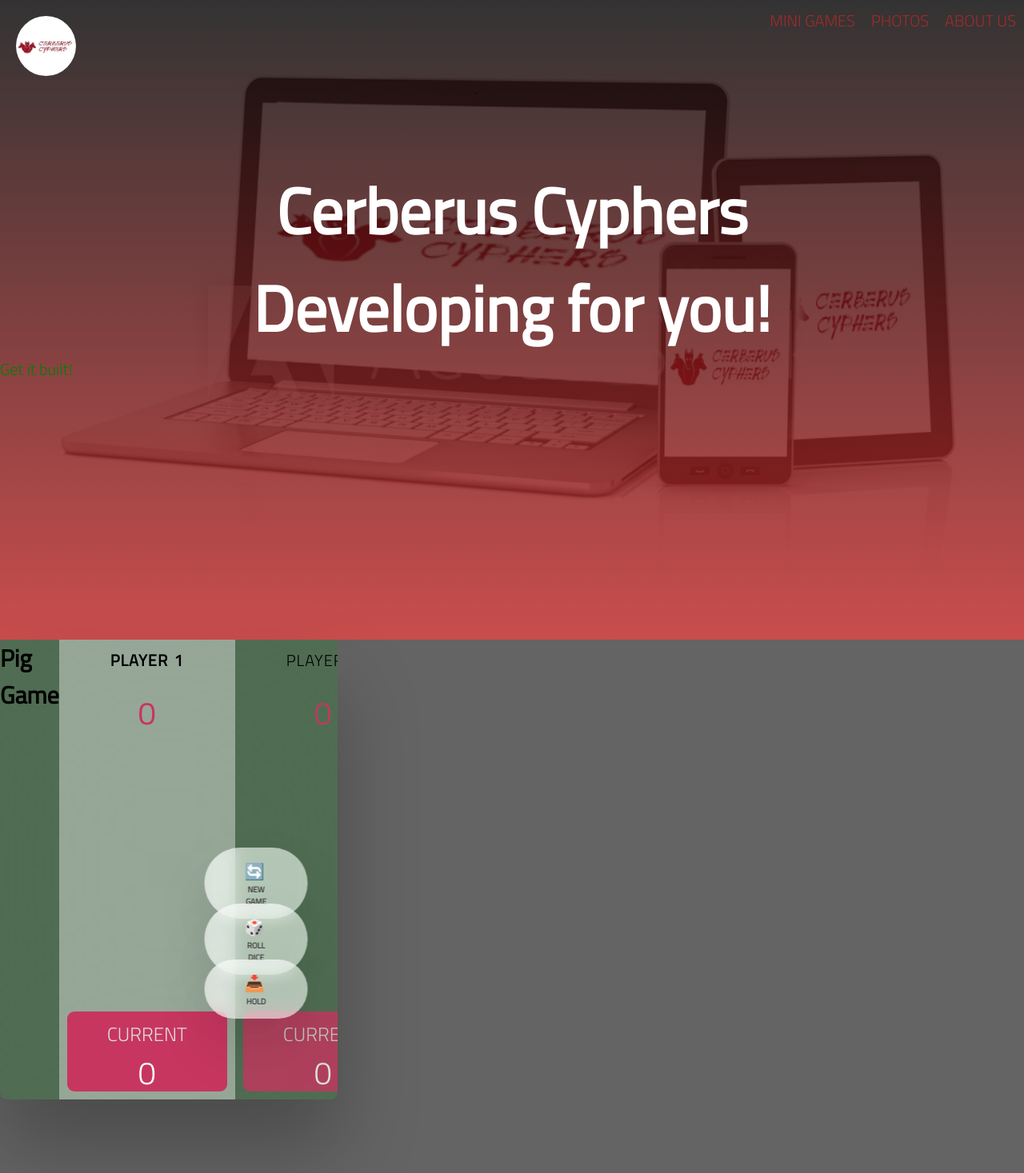
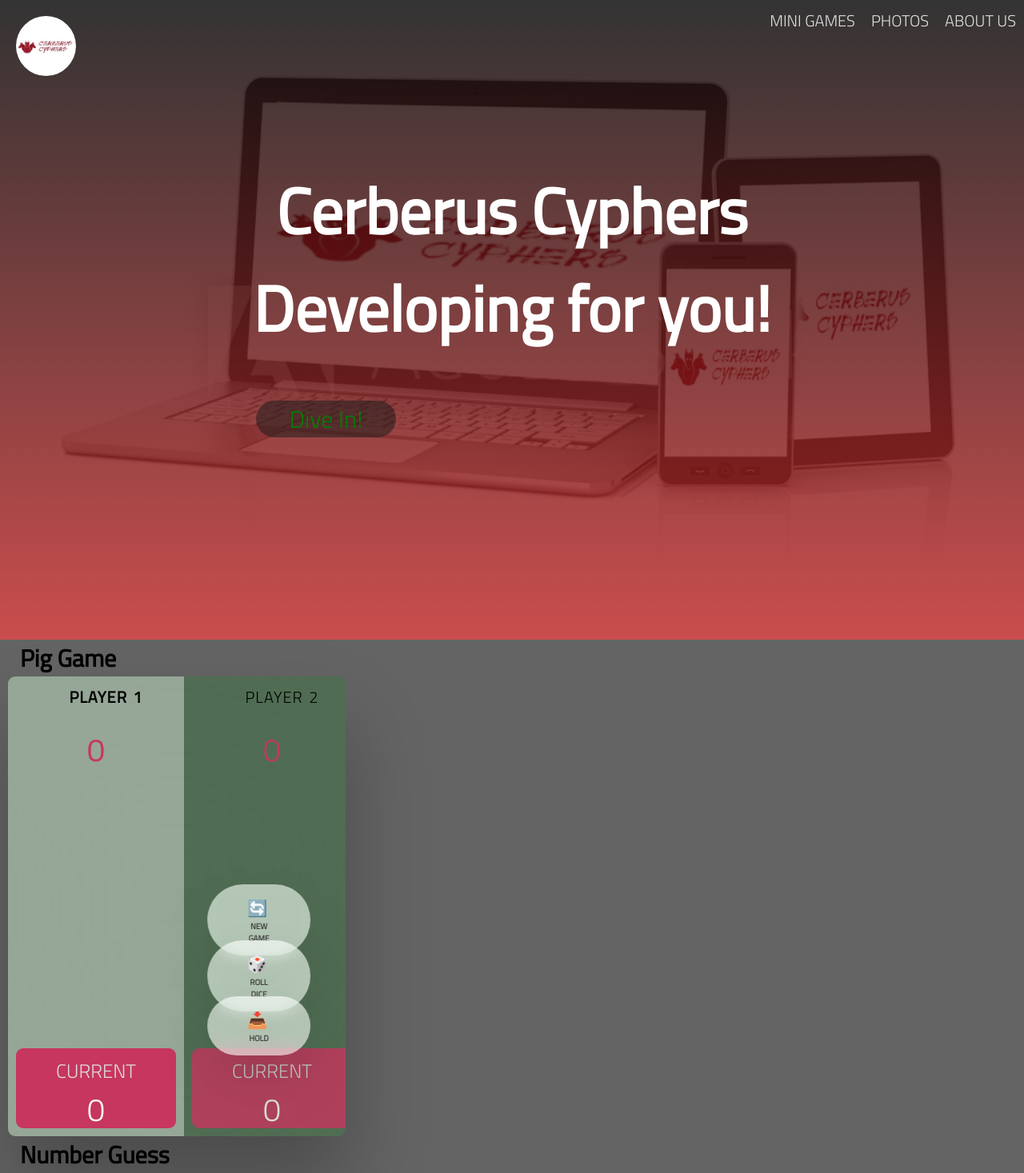
Before and after one commit to cerberusCyphers/cerberus-cyphers.dev-build, a plain HTML site: page index.html in a window 1280 px wide. Shown: the whole page at 80% size. Before the commit the page ends 1400 px from the top, so only its background shows below. Drawn offline with Linux system fonts and the light colour scheme.

Commit message:
Pig & favicon fixed

```diff
--- a/css/style.css
+++ b/css/style.css
@@ -35,6 +35,9 @@
   text-align: center;
   margin-top: 15%;
 }
+h2 {
+  margin-left: 25px;
+}
 
 .row {
   max-width: 1704px;
@@ -69,9 +72,9 @@
 
 a:link,
 a:visited {
-  color: rgb(160, 42, 42);
+  color: rgb(223, 223, 223);
   text-decoration: none;
-  transition: border-bottom 0.2s, color 0.2s;
+  transition: border-bottom 4s, color 0.4s;
 }
 
 a:hover,
@@ -84,6 +87,18 @@
 /* -------------- BUTTONS --------------*/
 /* --------------------------------------------*/
 
+.hero-box-btn {
+  display: block;
+  background-color: rgba(27, 27, 27, 0.521);
+  border-radius: 200px;
+  width: 175px;
+  height: auto;
+  font-size: 30px;
+  text-align: center;
+  margin-left: 25%;
+  margin-top: 55px;
+}
+
 .hero-box-btn:link,
 .hero-box-btn:visited,
 input[type="submit"] {
@@ -91,8 +106,11 @@
   padding: 10px 30px;
   font-weight: 300;
   text-decoration: none;
-  border-radius: 200px;
 }
+
+/* -------------------------------------------- */
+/* ------------ MINI GAMES -------------*/
+/* --------------------------------------------*/
 
 .section-games {
   height: 600px;
@@ -103,6 +121,7 @@
 /* --------------------------------------------*/
 
 .row-pig {
+  margin-left: 10px;
   position: relative;
   width: 33%;
   height: 575px;
@@ -183,7 +202,7 @@
 .btn {
   position: absolute;
   left: 16rem;
-  transform: translateX(-50%);
+  transform: translateX(-55%);
   color: #444;
   background: none;
   border: none;
@@ -232,7 +251,7 @@
   position: absolute;
   left: 16rem;
   top: 5rem;
-  transform: translateX(-50%);
+  transform: translateX(-55%);
   height: 5rem;
   box-shadow: 0 2rem 5rem rgba(0, 0, 0, 0.2);
 }
--- a/index.html
+++ b/index.html
@@ -1,33 +1,40 @@
 <!DOCTYPE html>
 <html lang="en">
   <head>
-    <meta charset="UTF-8">
-    <meta http-equiv="X-UA-Compatible" content="IE=edge">
-    <meta name="viewport" content="width=device-width, initial-scale=1.0">
-    <link rel="stylesheet" href="css/style.css">
-    <link rel="preconnect" href="https://fonts.gstatic.com">
-<link href="https://fonts.googleapis.com/css2?family=Titillium+Web:ital,wght@0,200;0,300;0,400;1,300&display=swap" rel="stylesheet">
-<link rel="shortcut icon" type="image/x-icon" href="/favicon.ico">
+    <meta charset="UTF-8" />
+    <meta http-equiv="X-UA-Compatible" content="IE=edge" />
+    <meta name="viewport" content="width=device-width, initial-scale=1.0" />
+    <link rel="stylesheet" href="css/style.css" />
+    <link rel="preconnect" href="https://fonts.gstatic.com" />
+    <link
+      href="https://fonts.googleapis.com/css2?family=Titillium+Web:ital,wght@0,200;0,300;0,400;1,300&display=swap"
+      rel="stylesheet"
+    />
+    <link
+      rel="shortcut icon"
+      type="image/x-icon"
+      href="/vendor/img/favicon.ico"
+    />
     <title>Cerberus Cyphers</title>
   </head>
   <body>
     <header>
       <div class="row">
         <ul class="main-nav js--main-nav">
-                <img src="img/logo.jpg" alt="temp logo">
+          <img src="img/logo.jpg" alt="temp logo" />
           <li><a href="#">About Us</a></li>
           <li><a href="#">Photos</a></li>
           <li><a href="#">Mini Games</a></li>
         </ul>
       </div>
       <div class="hero-text-box">
-            <h1>Cerberus Cyphers<br>Developing for you!</h1>
-            <a class="hero-box-btn">Get it built!</a>
+        <h1>Cerberus Cyphers<br />Developing for you!</h1>
+        <a class="hero-box-btn">Dive In!</a>
       </div>
     </header>
     <div class="section-games js--section-games">
+      <h2>Pig Game</h2>
       <div class="row-pig">
-            <h2>Pig Game</h2>
         <section class="player player--0 player--active">
           <h2 class="name" id="name--0">Player 1</h2>
           <p class="score" id="score--0">43</p>
@@ -45,12 +52,12 @@
           </div>
         </section>
 
-              <img src="vendor/final/dice-5.png" alt="Playing dice" class="dice" />
+        <img src="vendor/final/dice-1.png" alt="Playing dice" class="dice" />
         <button class="btn btn--new">🔄 New game</button>
         <button class="btn btn--roll">🎲 Roll dice</button>
         <button class="btn btn--hold">📥 Hold</button>
-
       </div>
+      <h2>Number Guess</h2>
     </div>
     <script src="vendor/final/pig-script.js"></script>
   </body>
--- a/vendor/final/pig-script.js
+++ b/vendor/final/pig-script.js
@@ -51,7 +51,7 @@
 
     // 2. Display dice
     diceEl.classList.remove('hidden');
-    diceEl.src = `dice-${dice}.png`;
+    diceEl.src = `vendor/final/dice-${dice}.png`;
 
     // 3. Check for rolled 1
     if (dice !== 1) {
```
Also changed, not shown: vendor/final/pig-index.html (+1 -1 lines), vendor/img/favicon.ico (renamed from vendor/img/CClogo.ico). Lines whose indentation alone changed are shown as unchanged.
